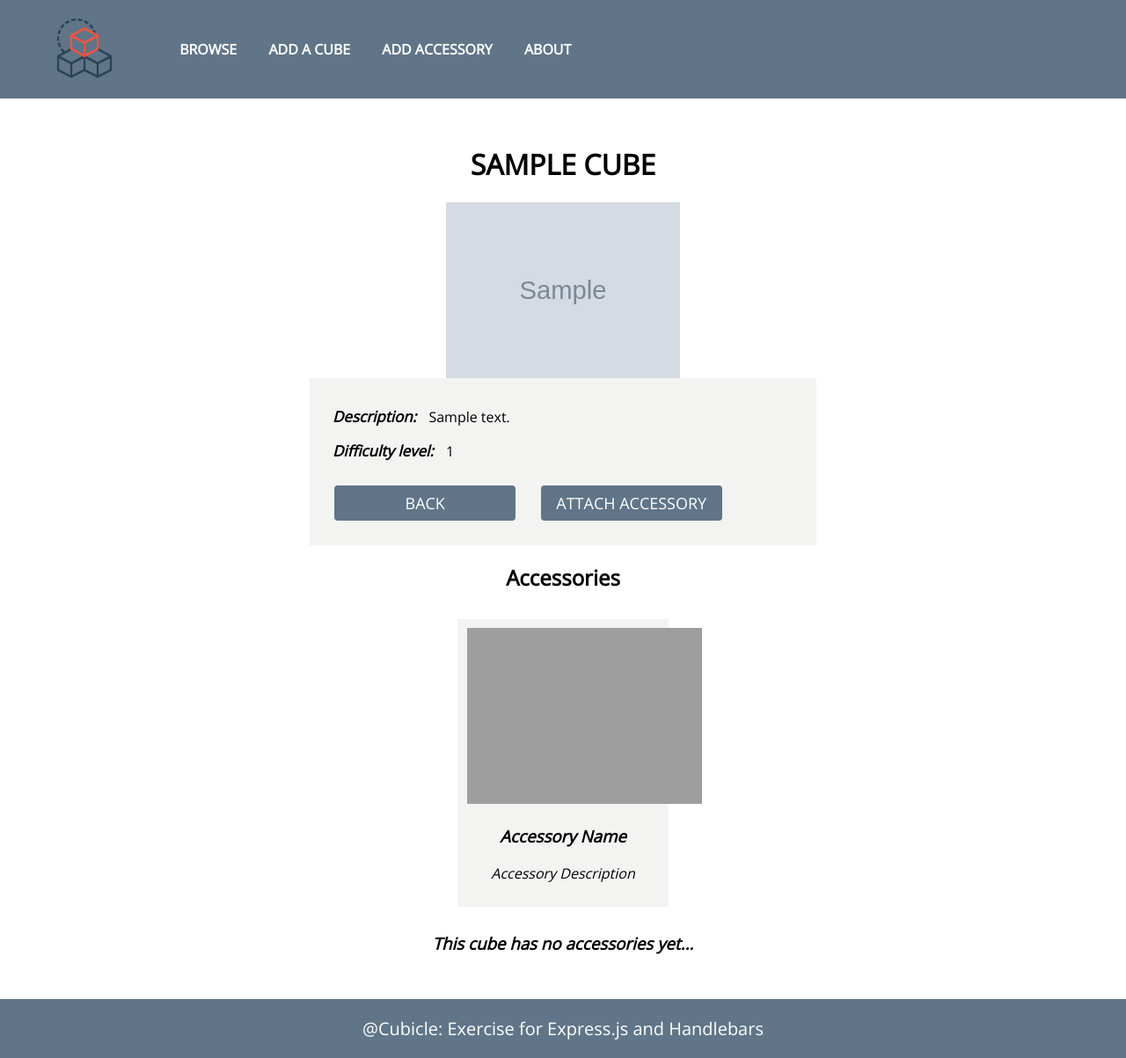
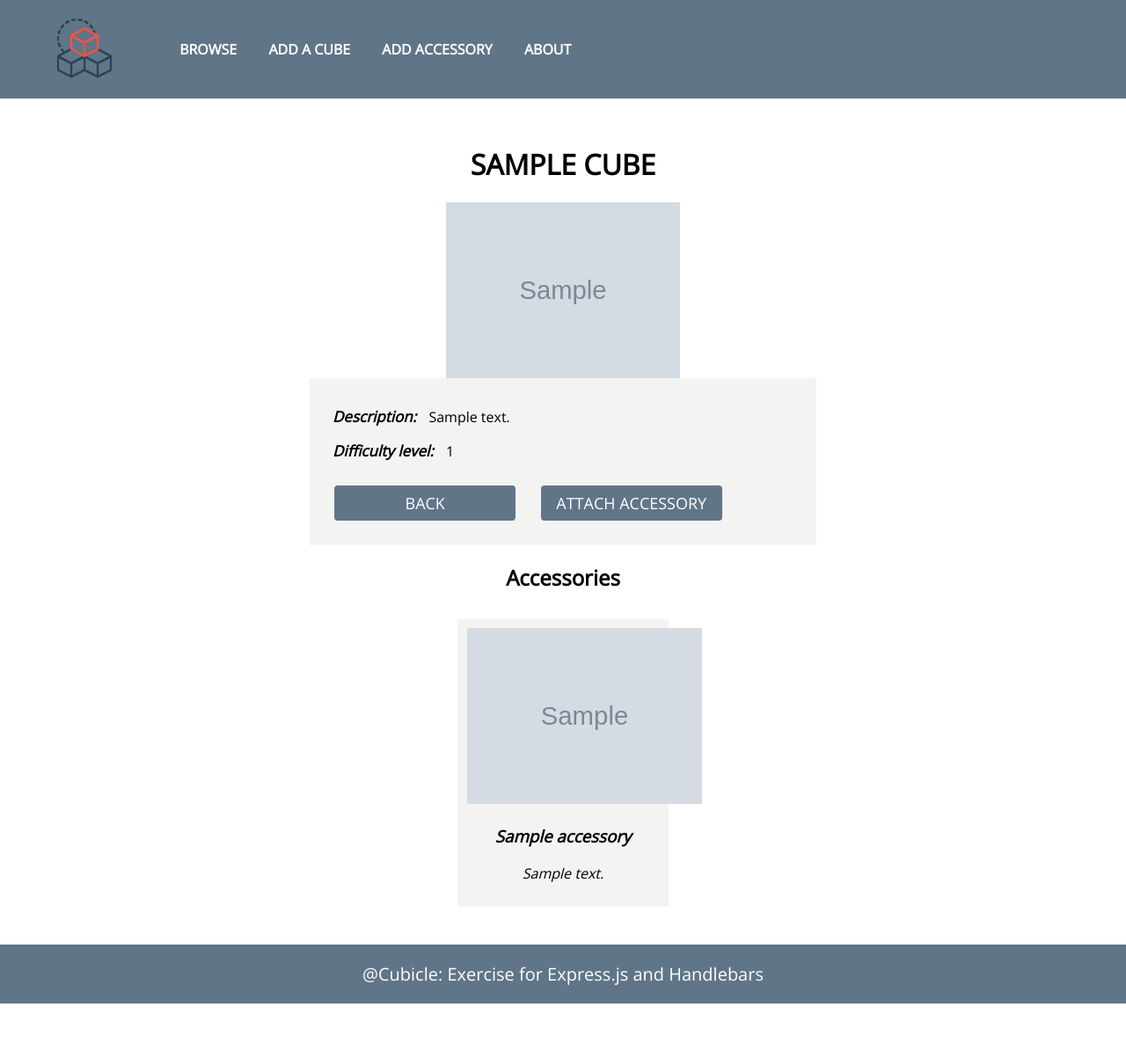
Before and after one commit to oynaT/JSWeb, a Node server app: page /cubes/600000000000000000000001/details in a window 1280 px wide. Shown: the whole page at 88% size. After the commit the page ends 1141 px from the top, so only its background shows below. Run offline with Node 20, Linux system fonts and the light colour scheme; tables that the repository leaves empty hold one stand-in row (values such as "Sample post"); grey boxes marked "Sample" are stand-in pictures; some libraries are stand-ins or nearby versions; grey boxes are pictures that could not be loaded.

Commit message:
Populate accessories per cube

```diff
--- a/MongoDb-and-Mongoose-Workshop/Workshop-Cubicle - Part 2/src/controllers/cubeController.js
+++ b/MongoDb-and-Mongoose-Workshop/Workshop-Cubicle - Part 2/src/controllers/cubeController.js
@@ -31,7 +31,11 @@ router.get("/:cubeId/details", async (req, res) => {
         res.redirect("/404");
         return;
     }
-    res.render("cube/details", {...cube});
+
+    //const hasAccessories = cube.accessories?.length > 0;
+    const accessories = cube.accessories;
+    const hasAccessories = accessories === undefined ? false : accessories.length > 0;
+    res.render("cube/details", { cube, hasAccessories });
 });
 
 //Accessry attachement
@@ -41,7 +45,7 @@ router.get("/:cubeId/attach-accessory", async (req, res) => {
     //console.log(req.params.cubeId);
 
     const accessories = await accessoryService.getAll().lean();
-    const hasAccessories = accessories.length > 0;
+    const hasAccessories = accessories.length > 0;  // view data, template data
 
     res.render('accessory/attach' , { cube,accessories, hasAccessories });
 });
@@ -52,7 +56,7 @@ router.post("/:cubeId/attach-accessory", async (req, res) => {
     const {cubeId} = req.params;
     // console.log(req.cubeId);
     // console.log(req.body);
-    const { accssory: accessoryId } = req.body;
+    const { accessory: accessoryId } = req.body;
     await cubeService.attachAccessory(cubeId , accessoryId);
 
     res.redirect(`/cubes/${cubeId}/details`);
--- a/MongoDb-and-Mongoose-Workshop/Workshop-Cubicle - Part 2/src/services/cubeService.js
+++ b/MongoDb-and-Mongoose-Workshop/Workshop-Cubicle - Part 2/src/services/cubeService.js
@@ -31,13 +31,17 @@
     return filterCubes;
  };
 
+ //exports.getSingleCube = (id) => Cube.findById(id).populate("accessories");
  exports.getSingleCube = (id) => {
-  return Cube.findById(id);
+  return Cube.findById(id).populate("accessories");
  }
 
  //attach mettod
  exports.attachAccessory = async (cubeId, accessoryId) => {
+   // return Cube.findByIdAndUpdate(cubeId, {
+  //   $push: { accessories: accessoryId },
+  // });
   const cube = await this.getSingleCube(cubeId);
   cube.accessories.push(accessoryId);
   return cube.save();
- }
+ };
--- a/MongoDb-and-Mongoose-Workshop/Workshop-Cubicle - Part 2/src/views/cube/details.hbs
+++ b/MongoDb-and-Mongoose-Workshop/Workshop-Cubicle - Part 2/src/views/cube/details.hbs
@@ -1,23 +1,26 @@
 
    <main>
-      <h1>{{name}}</h1>
-      <img class="cube" src="{{imageUrl}}">
+      <h1>{{cube.name}}</h1>
+      <img class="cube" src="{{cube.imageUrl}}">
       <div class="details">
-        <p><span>Description:</span> {{description}}</p>
-        <p><span>Difficulty level:</span> {{difficultyLevel}}</p>
+        <p><span>Description:</span> {{cube.description}}</p>
+        <p><span>Difficulty level:</span> {{cube.difficultyLevel}}</p>
         <a class="btn" href="/">Back</a>
-        <a class="btn" href="/cubes/{{_id}}/attach-accessory">Attach Accessory</a>
+        <a class="btn" href="/cubes/{{cube._id}}/attach-accessory">Attach Accessory</a>
       </div>
 
       <h2>Accessories</h2>
             <div class="accessories">
+              {{#if hasAccessories}}
+              {{#each cube.accessories}}
                 <div class="accessory">
-                    <img src="https://images-na.ssl-images-amazon.com/images/I/61J8UP8pySL._SX425_.jpg" alt="stickerName">
-                    <h3>Accessory Name</h3>
-                    <p>Accessory Description</p>
+                    <img src="{{imageUrl}}" alt="stickerName">
+                    <h3>{{name}}</h3>
+                    <p>{{description}}</p>
                 </div>
-
-
-                <h3 class="italic">This cube has no accessories yet...</h3>
+              {{/each }}
+              {{else}}
+              <h3 class="italic">This cube has no accessories yet...</h3>
+              {{/if}}
             </div>
   </main>
```
